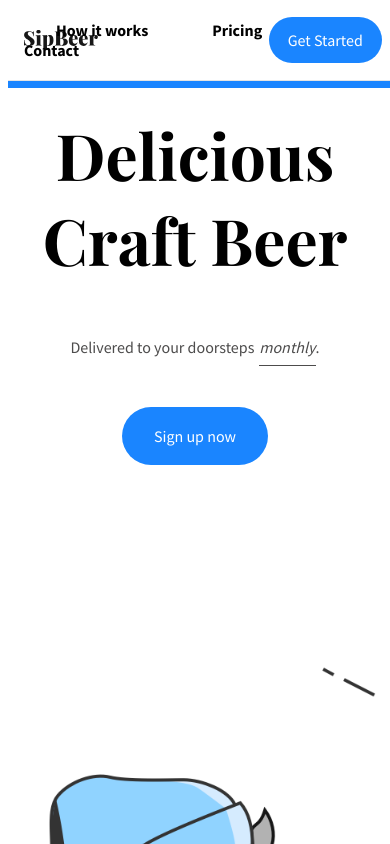
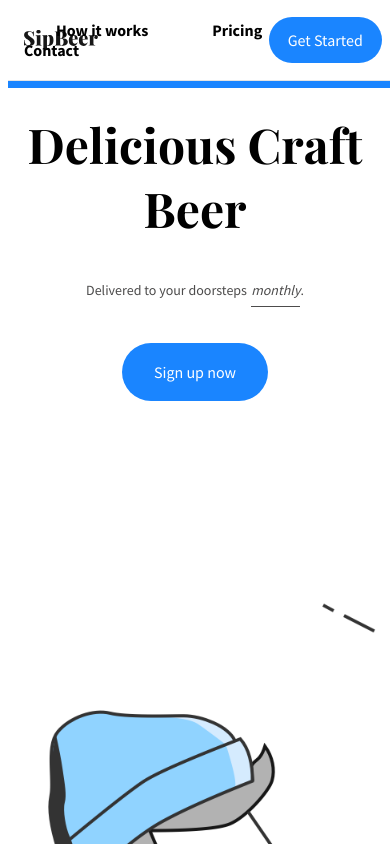
Before and after one commit to briandu/SipBeer, a React (Create React App) app: page / in a window 390 px wide. Shown: the top 844 px of the page. Built offline with nearby package versions, Linux system fonts and the light colour scheme; the HTML template or start-up script is replaced by a standard one.

Commit message:
Update default mobile and desktop styles

```diff
--- a/src/App.js
+++ b/src/App.js
@@ -20,28 +20,44 @@ const App = styled.div`
   }
 
   h1 {
-    font-size: 4em;
+    font-size: 3em;
   }
-
   h2 {
-    font-size: 2em;
+    font-size: 1.8em;
   }
-
   h3 {
     font-size: 1.5em;
   }
-
   h4 {
-    font-size: 1.25em;
+    font-size: 1.2em;
   }
-
   h5 {
     font-size: 1em;
   }
 
   p {
     color: ${color.grey70};
+    font-size: .875em;
     line-height: 1.5em;
+  }
+
+  @media (min-width: 48em) { /* tablet size 768px */
+    h1 {
+      font-size: 4em;
+    }
+    h2 {
+      font-size: 2em;
+    }
+    h3 {
+      font-size: 1.5em;
+    }
+    h4 {
+      font-size: 1.25em;
+    }
+
+    p {
+      font-size: 1em;
+    }
   }
 `;
 
```
